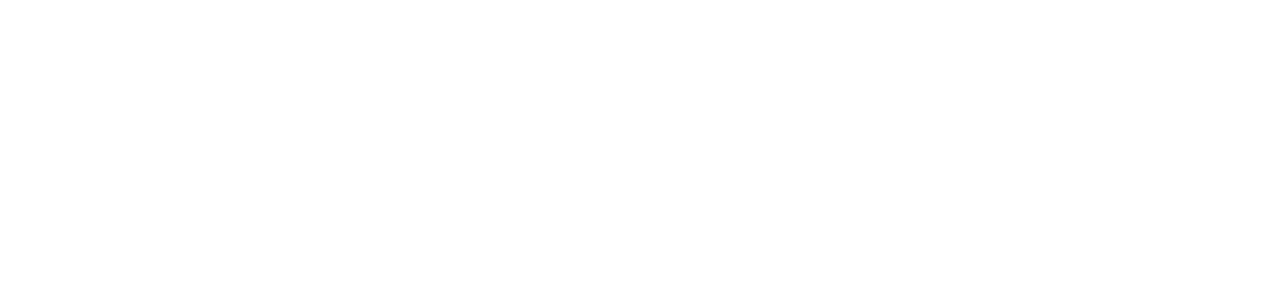
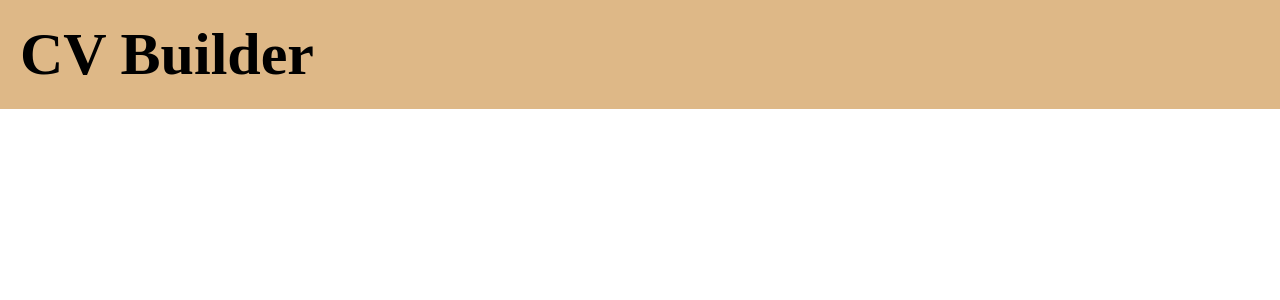
Before and after one commit to amNotAWalnutToday/odin-cv-application, a React (Create React App) app: page / in a window 1280 px wide. Shown: the top 300 px of the page. Built offline with nearby package versions, Linux system fonts and the light colour scheme; the HTML template or start-up script is replaced by a standard one.

Commit message:
Add header component with template styling

```diff
--- a/src/App.js
+++ b/src/App.js
@@ -1,8 +1,14 @@
-function App() {
-  return (
-    <div>
-    </div>
-  );
+import React, { Component } from 'react';
+import Header from './components/Header';
+
+class App extends Component {
+  render(){
+    return (
+      <div>
+        <Header />
+      </div>
+    );
+  }
 }
 
 export default App;
--- /dev/null
+++ b/src/components/Header.js
@@ -0,0 +1,13 @@
+import React, { Component } from 'react';
+
+class Header extends Component {
+    render() {
+        return(
+            <header>
+                <h1>CV Builder</h1>
+            </header>
+        );
+    }
+}
+
+export default Header;
--- a/src/index.css
+++ b/src/index.css
@@ -0,0 +1,19 @@
+:root {
+    --header: burlywood;
+
+    font-size: 10px;
+}
+
+*,
+*::before,
+*::after {
+    margin: 0;
+    padding: 0;
+    box-sizing: border-box;
+}
+
+header {
+    font-size: 30px;
+    padding: 2rem;
+    background-color: var(--header);
+}
```
Also changed, not shown: 1 other file (tests, documents, lock files or other folders).
